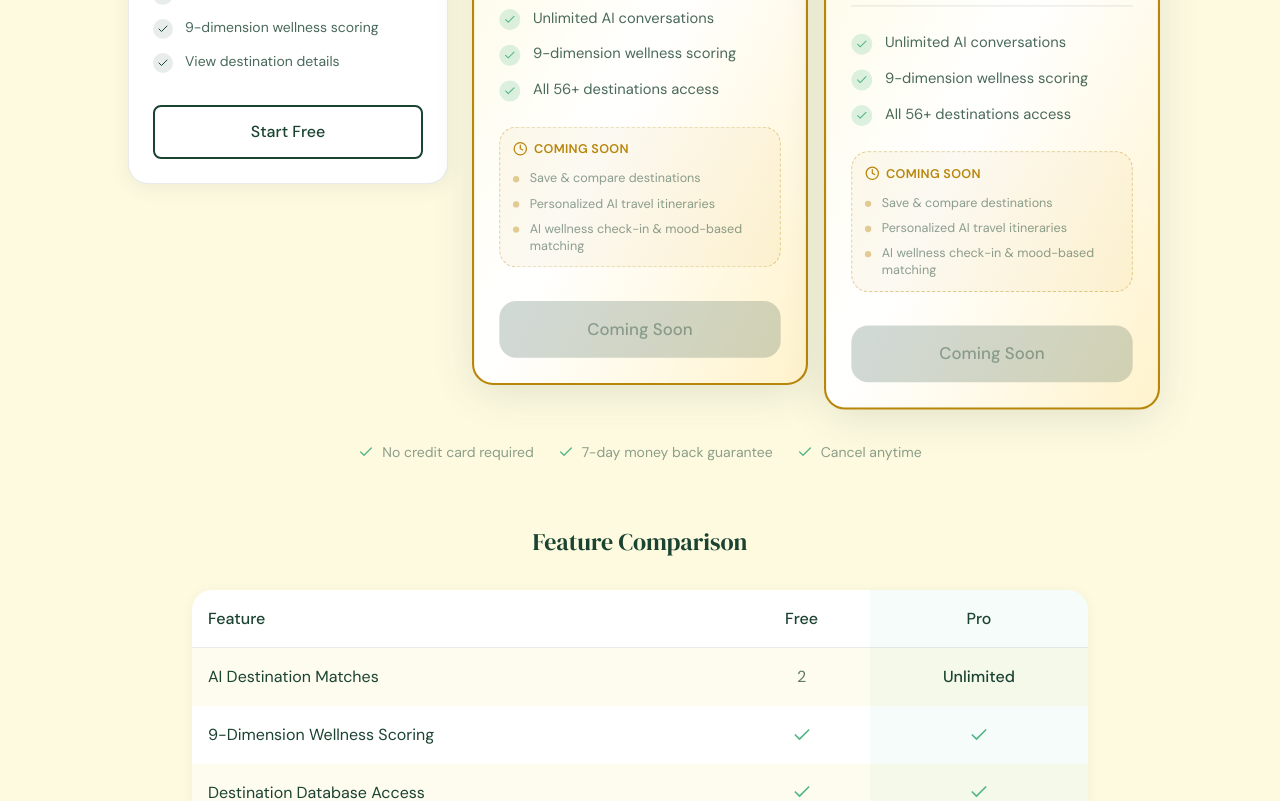
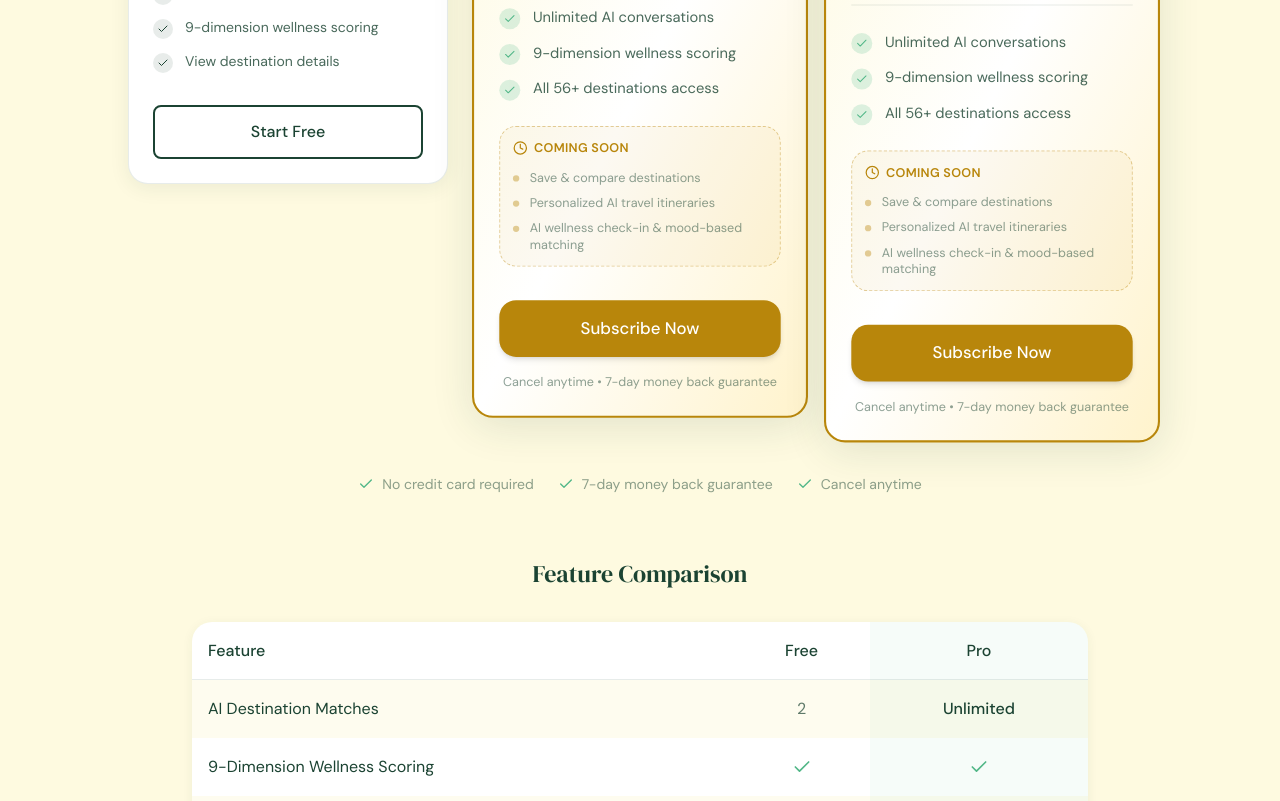
Before and after one commit to KandyNip/serenestay, a Next.js app: page /pricing in a window 1280 px wide. Shown: the part 612-1413 px from the top of the page. Built offline with nearby package versions, Linux system fonts and the light colour scheme.

Commit message:
feat: integrate Creem checkout for Pro subscriptions
- Pricing page: Pro buttons now link to Creem hosted checkout
- PricingCard: added external prop for external link support
- New /pro/success page: payment success with Pro status restore + auto-redirect

```diff
--- a/app/pricing/page.tsx
+++ b/app/pricing/page.tsx
@@ -86,8 +86,9 @@ export default function PricingPage() {
               price={{ monthly: 14.99 }}
               features={proFeatures}
               comingSoon={comingSoonFeatures}
-              cta="Coming Soon"
-              disabled
+              cta="Subscribe Now"
+              href="https://www.creem.io/test/payment/prod_6RN4FqLRHWVpsztuRNcxIX"
+              external
             />
 
             {/* Pro Annual */}
@@ -96,8 +97,9 @@ export default function PricingPage() {
               price={{ monthly: 9.99, yearly: 9.99 }}
               features={proFeatures}
               comingSoon={comingSoonFeatures}
-              cta="Coming Soon"
-              disabled
+              cta="Subscribe Now"
+              href="https://www.creem.io/test/payment/prod_3uGSnkGVxpptlrKpcIdjiB"
+              external
               isYearly
               badge="Best Value"
             />
--- /dev/null
+++ b/app/pro/success/page.tsx
@@ -0,0 +1,85 @@
+'use client';
+
+import { useEffect, useState } from 'react';
+import { CheckCircle, ArrowRight } from 'lucide-react';
+
+export default function ProSuccessPage() {
+  const [countdown, setCountdown] = useState(5);
+
+  useEffect(() => {
+    // Restore Pro status
+    localStorage.setItem('serenestay_pro', 'true');
+
+    // Countdown timer
+    const timer = setInterval(() => {
+      setCountdown((prev) => {
+        if (prev <= 1) {
+          clearInterval(timer);
+          window.location.href = '/chat';
+          return 0;
+        }
+        return prev - 1;
+      });
+    }, 1000);
+
+    return () => clearInterval(timer);
+  }, []);
+
+  return (
+    <div className="min-h-screen flex items-center justify-center bg-gradient-to-br from-surface via-white to-secondary/10">
+      <div className="max-w-md mx-auto text-center px-6 py-16">
+        {/* Success Icon */}
+        <div className="inline-flex items-center justify-center w-20 h-20 bg-secondary/10 rounded-full mb-6">
+          <CheckCircle className="w-10 h-10 text-secondary" />
+        </div>
+
+        {/* Title */}
+        <h1 className="font-serif text-3xl sm:text-4xl text-primary mb-4">
+          Welcome to Pro!
+        </h1>
+
+        {/* Description */}
+        <p className="text-primary/60 mb-2">
+          Your SereneStay Pro subscription is now active.
+        </p>
+        <p className="text-primary/60 mb-8">
+          You now have unlimited AI conversations to find your perfect sanctuary.
+        </p>
+
+        {/* Features Unlocked */}
+        <div className="bg-white rounded-2xl shadow-card p-6 mb-8 text-left">
+          <h3 className="font-medium text-primary mb-4">You've unlocked:</h3>
+          <ul className="space-y-3">
+            {[
+              'Unlimited AI conversations',
+              'All 56+ destinations access',
+              '9-dimension wellness scoring',
+              'Priority support',
+            ].map((feature, i) => (
+              <li key={i} className="flex items-center gap-3">
+                <div className="flex-shrink-0 w-5 h-5 rounded-full bg-secondary/20 flex items-center justify-center">
+                  <CheckCircle className="w-3 h-3 text-secondary" />
+                </div>
+                <span className="text-sm text-primary/80">{feature}</span>
+              </li>
+            ))}
+          </ul>
+        </div>
+
+        {/* Auto Redirect Notice */}
+        <p className="text-sm text-primary/40 mb-4">
+          Redirecting to AI matching in {countdown} seconds...
+        </p>
+
+        {/* Manual Link */}
+        <a
+          href="/chat"
+          className="inline-flex items-center gap-2 btn-secondary px-8 py-3"
+        >
+          Start Matching Now
+          <ArrowRight className="w-4 h-4" />
+        </a>
+      </div>
+    </div>
+  );
+}
--- a/components/PricingCard.tsx
+++ b/components/PricingCard.tsx
@@ -15,6 +15,7 @@ interface PricingCardProps {
   disabled?: boolean;
   isYearly?: boolean;
   href?: string;
+  external?: boolean;
   badge?: string;
 }
 
@@ -33,6 +34,7 @@ export default function PricingCard({
   disabled = false,
   isYearly = false,
   href = '/chat',
+  external = false,
   badge,
 }: PricingCardProps) {
   const isPro = tier === 'pro';
@@ -146,6 +148,18 @@ export default function PricingCard({
           >
             {cta}
           </button>
+        ) : external ? (
+          <a
+            href={href}
+            className={`mt-8 w-full py-3.5 px-6 rounded-xl font-medium transition-all duration-200 text-center block ${
+              isPro
+                ? 'bg-gold hover:bg-gold-600 text-white shadow-md hover:shadow-lg active:scale-[0.98]'
+                : 'btn-outline hover:bg-primary hover:text-white'
+            }`}
+            aria-label={`${cta} - ${tier} plan`}
+          >
+            {cta}
+          </a>
         ) : (
           <Link
             href={href}
```
